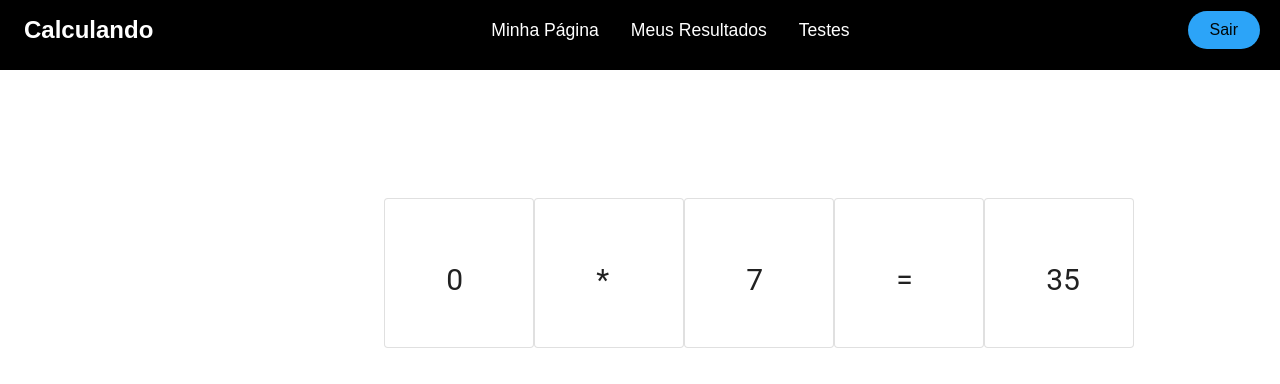
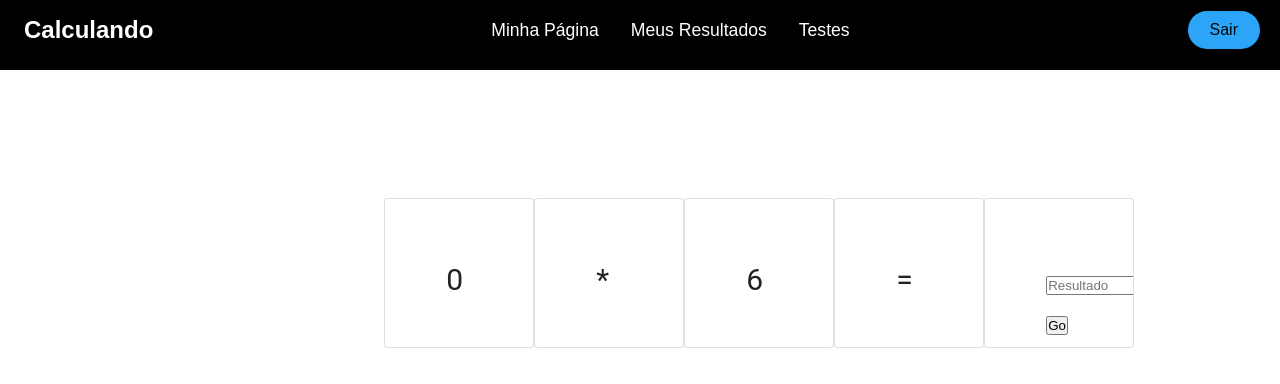
Before and after one commit to marcelopepis/Projeto-Web2---Ensino-de-Matematica, a React (Create React App) app in the folder calculando/: page /testpage in a window 1280 px wide. Shown: the top 384 px of the page. Built offline with nearby package versions, Linux system fonts and the light colour scheme; a web font is replaced by a local one.

Commit message:
finalizado o protótipo da página de testes matemáticos

```diff
--- a/calculando/src/components/LeftNumber/index.js
+++ b/calculando/src/components/LeftNumber/index.js
@@ -1,4 +1,4 @@
-import {React, useEffect, useState} from 'react';
+import {React} from 'react';
 import { makeStyles } from '@material-ui/core/styles';
 import Card from '@material-ui/core/Card';
 import CardContent from '@material-ui/core/CardContent';
--- a/calculando/src/components/Result/index.js
+++ b/calculando/src/components/Result/index.js
@@ -1,4 +1,4 @@
-import React from 'react';
+import {React, useState, useEffect} from 'react';
 import { makeStyles } from '@material-ui/core/styles';
 import Card from '@material-ui/core/Card';
 import CardContent from '@material-ui/core/CardContent';
@@ -26,16 +26,44 @@ const useStyles = makeStyles({
   }
 });
 
-export default function Result() {
+const Result = ({leftNumber, rightNumber }) => {
+  const [number1, setNumber1] = useState('');
+  const [number2, setNumber2] = useState('');
+  const [userResult, setUserResult] = useState('');
+  const [result, setResult] = useState('');
+
+  useEffect(() => {
+    setNumber1(leftNumber);
+    setNumber2(rightNumber);
+    setResult(number1 * number2);
+  },[number1, number2, leftNumber, rightNumber]);
+
+
+  console.log(leftNumber);
+  console.log(rightNumber);
+  console.log("informado pelo user " + userResult);
+  console.log("resultado calculado " + result);
+
+  function CheckResult() {
+    if(result == userResult){
+      window.alert("Resultado Correto!");
+    }else{
+      window.alert("Resultado Incorreto");
+    }
+  }
+
   const classes = useStyles();
 
   return (
     <Card className={classes.root} variant="outlined">
       <CardContent>
         <Typography className={classes.number} variant="h5" component="h2">
-          35
+          <input placeholder="Resultado" value={userResult} onChange={event => setUserResult(event.target.value)}></input>
+          <button type="submit" onClick = {CheckResult}>Go</button>
+
         </Typography>
       </CardContent>
     </Card>
   );
-}
+};
+export default Result;
--- a/calculando/src/components/RightNumber/index.js
+++ b/calculando/src/components/RightNumber/index.js
@@ -26,16 +26,17 @@ const useStyles = makeStyles({
   }
 });
 
-export default function RightNumber() {
+const RightNumber = ({number}) => {
   const classes = useStyles();
 
   return (
     <Card className={classes.root} variant="outlined">
       <CardContent>
         <Typography className={classes.number} variant="h5" component="h2">
-          7
+          {number}
         </Typography>
       </CardContent>
     </Card>
   );
-}
+};
+export default RightNumber;
--- a/calculando/src/pages/TestPage/index.js
+++ b/calculando/src/pages/TestPage/index.js
@@ -28,6 +28,9 @@ const TestPage = () => {
     setNumberRight(number[1]);
   }, []);
 
+  console.log("numero 1: "+numberLeft);
+  console.log("numero 2: "+numberRight);
+
 
 
   const toggle = () => {
@@ -42,9 +45,9 @@ const TestPage = () => {
       <Container>
         <LeftNumber number={numberLeft}></LeftNumber>
         <Operation></Operation>
-        <RightNumber></RightNumber>
+        <RightNumber number= {numberRight}></RightNumber>
         <Equals></Equals>
-        <Result></Result>
+        <Result leftNumber = {numberLeft} rightNumber = {numberRight}></Result>
       </Container>
     </Test>
   )
```
